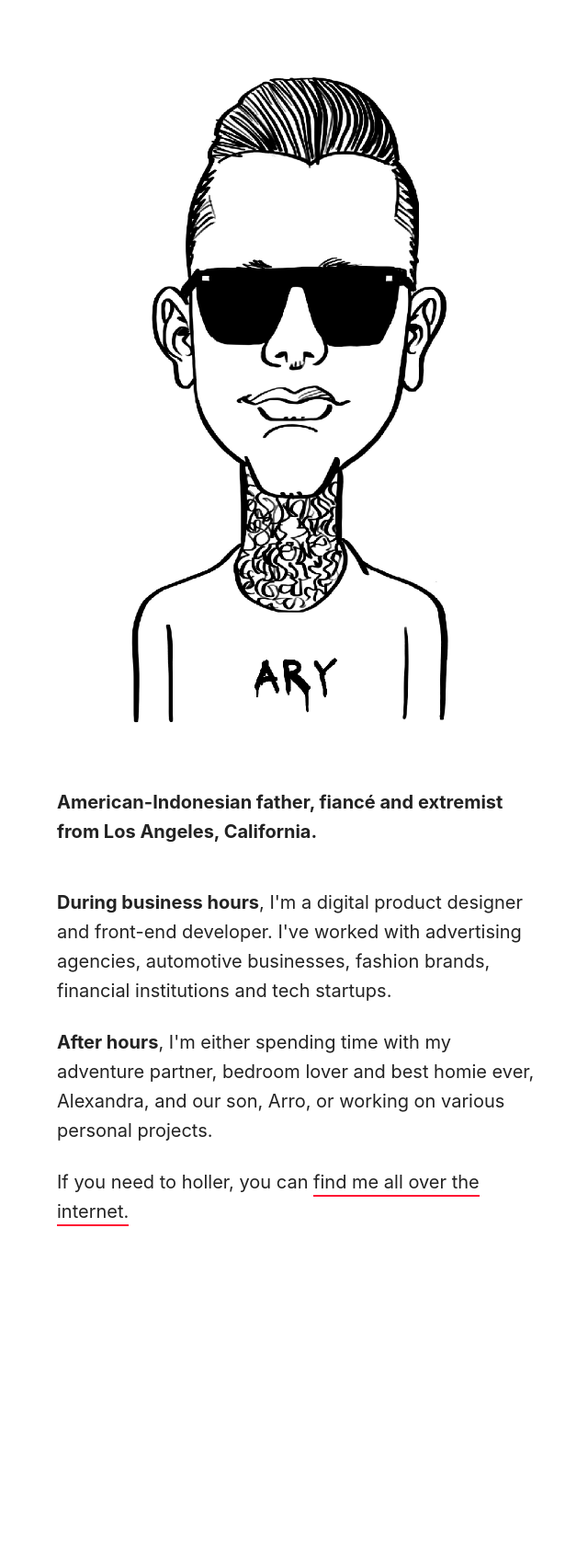
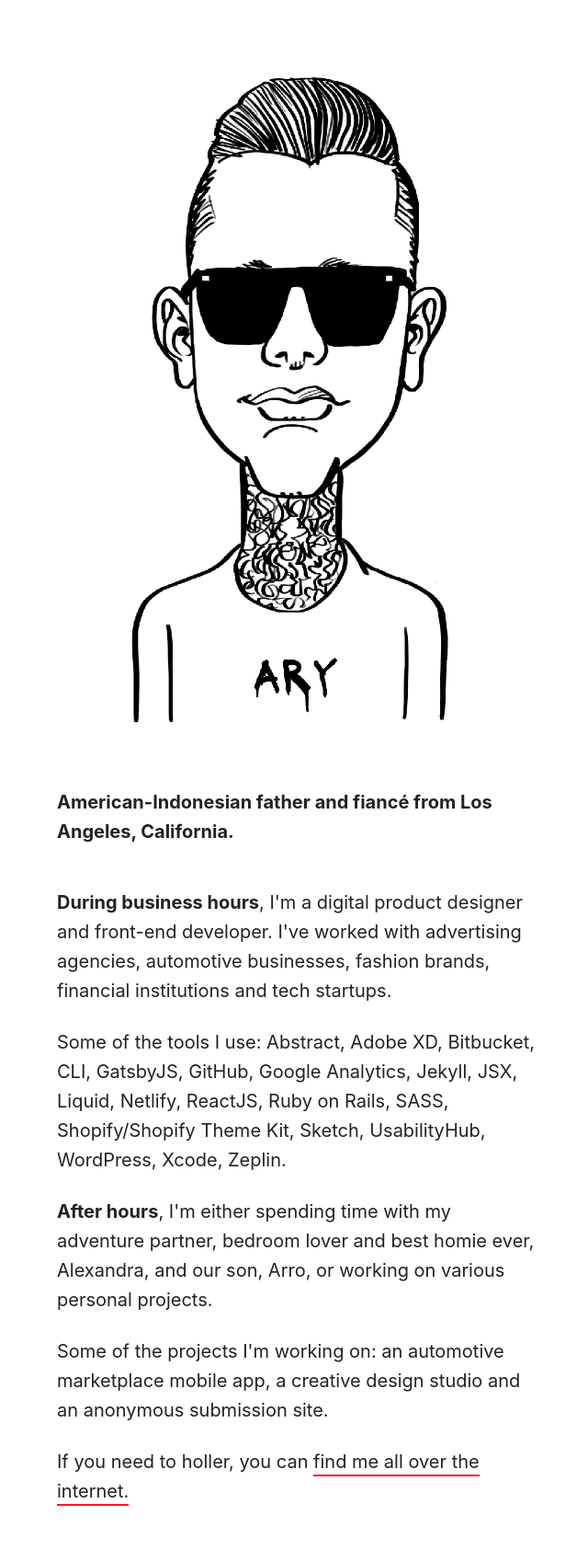
Before and after one commit to aryxmega/ary-mega, a Jekyll site: the page built from index.html, in a window 1280 px wide. Shown: the whole page at 92% size, without its empty margins (318-958 px from the left). Built offline with Jekyll 4.4.1, drawn with Linux system fonts in a browser that asks for light colours; before the commit the page ends 1393 px from its top, so only the background shows below that.

Commit message:
Added more info

```diff
--- a/_config.yml
+++ b/_config.yml
@@ -11,7 +11,7 @@ siteheader:
   name: 'Ary Mega'
   image: https://media.giphy.com/media/5n067EUZwH8cvtRfGz/giphy.gif
   title: "I'm Ary."
-  slogan: "American-Indonesian father, fiancé and extremist from Los Angeles, California."
+  slogan: "American-Indonesian father and fiancé from Los Angeles, California."
   email:
 
 
--- a/index.html
+++ b/index.html
@@ -32,7 +32,11 @@ layout: default
     <div class="page__content">
       <p><strong>During business hours</strong>, I'm a digital product designer and front-end developer. I've worked with advertising agencies, automotive businesses, fashion brands, financial institutions and tech startups.</p>
 
+      <p>Some of the tools I use: Abstract, Adobe XD, Bitbucket, CLI, GatsbyJS, GitHub, Google Analytics, Jekyll, JSX, Liquid, Netlify, ReactJS, Ruby on Rails, SASS, Shopify/Shopify Theme Kit, Sketch, UsabilityHub, WordPress, Xcode, Zeplin.</p>
+
       <p><strong>After hours</strong>, I'm either spending time with my adventure partner, bedroom lover and best homie ever, Alexandra, and our son, Arro, or working on various personal projects.</p>
+
+      <p>Some of the projects I'm working on: an automotive marketplace mobile app, a creative design studio and an anonymous submission site.</p>
 
       <p>If you need to holler, you can <a href='https://www.google.com/search?sxsrf=ALeKk02_Vr4qJOZ-ve2ck16vs8sOS78BZw%3A1582868846505&ei=bqlYXoy-HoPN0PEP_Ym8aA&q=awwwry&oq=awwwry&gs_l=psy-ab.3..35i39l2j0i13l8.10070.10070..10300...1.0..0.113.213.0j2......0....1..gws-wiz.rRcQy6QkaqE&ved=0ahUKEwiMrcn6xfPnAhWDJjQIHf0EDw0Q4dUDCAo&uact=5' target='_blank'>find me all over the internet.</a></p>
     </div>
```
